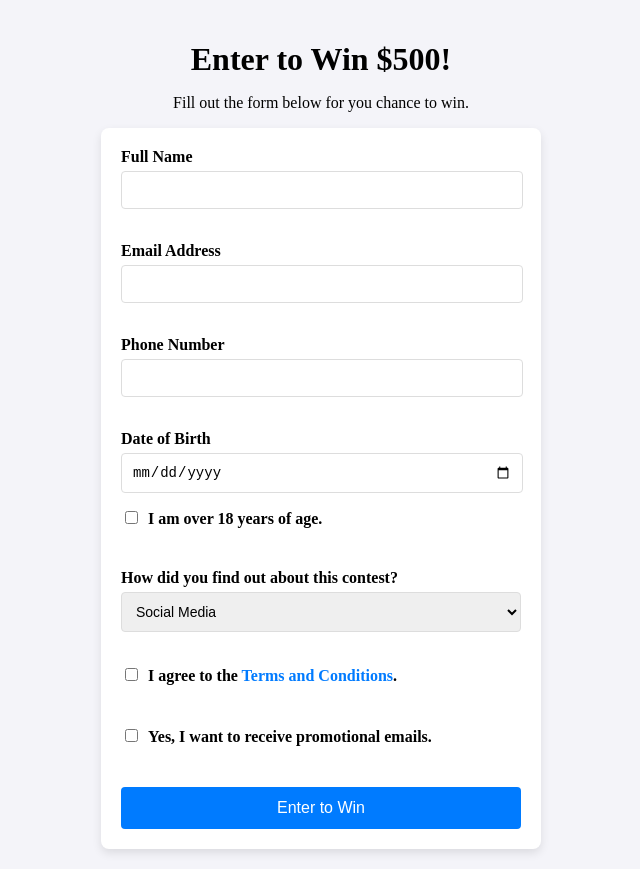
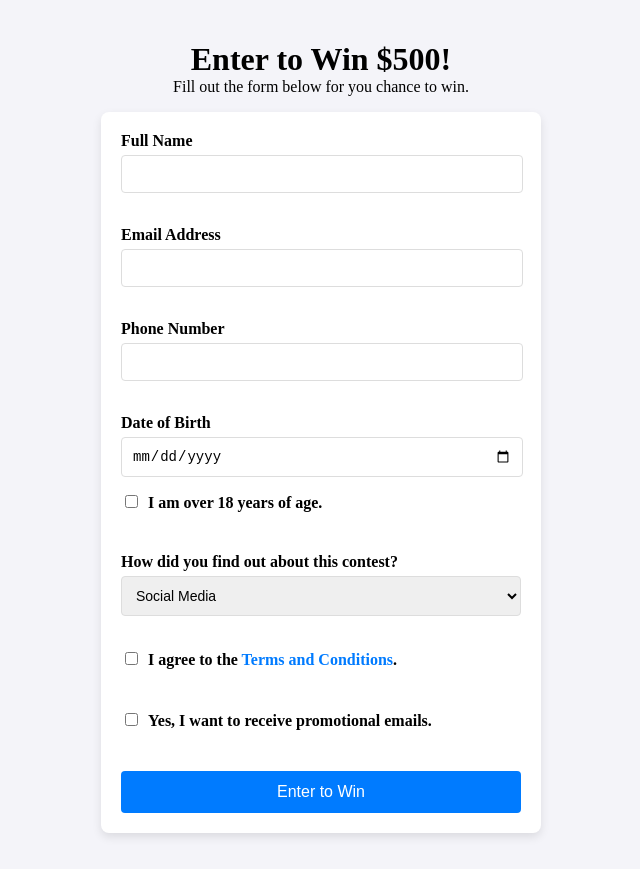
Before and after one commit to aM3dia/registration-form, a plain HTML site: page index.html in a window 1280 px wide. Shown: the whole page, without its empty margins (319-959 px from the left). Drawn offline with Linux system fonts and the light colour scheme.

Commit message:
Update index.html

```diff
--- a/index.html
+++ b/index.html
@@ -16,11 +16,14 @@
         min-height: 90vh;
         display: flex;
         flex-direction: column;
-
     }
 
     h1 {
         margin-bottom: 0px;
+    }
+
+    p {
+        margin-top: 0px;
     }
 
     form {
```
